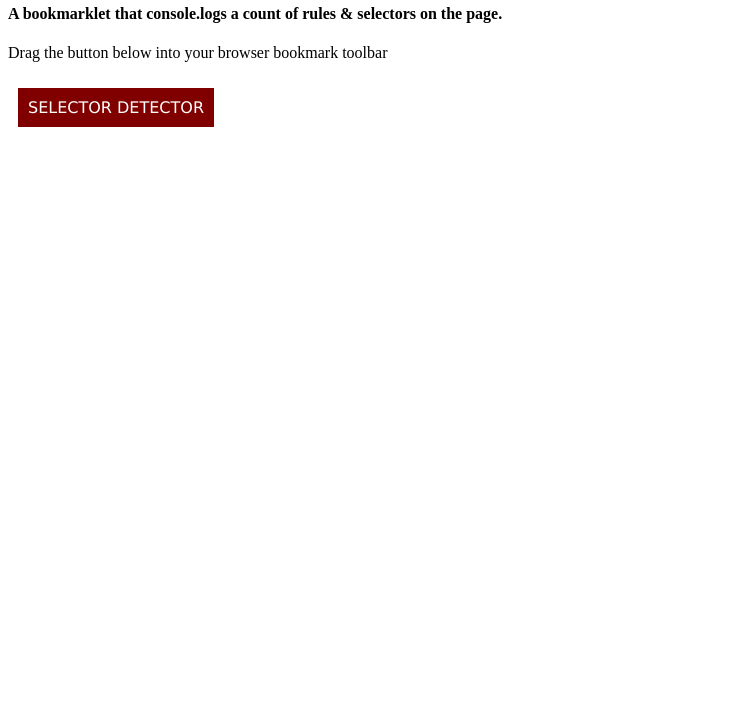
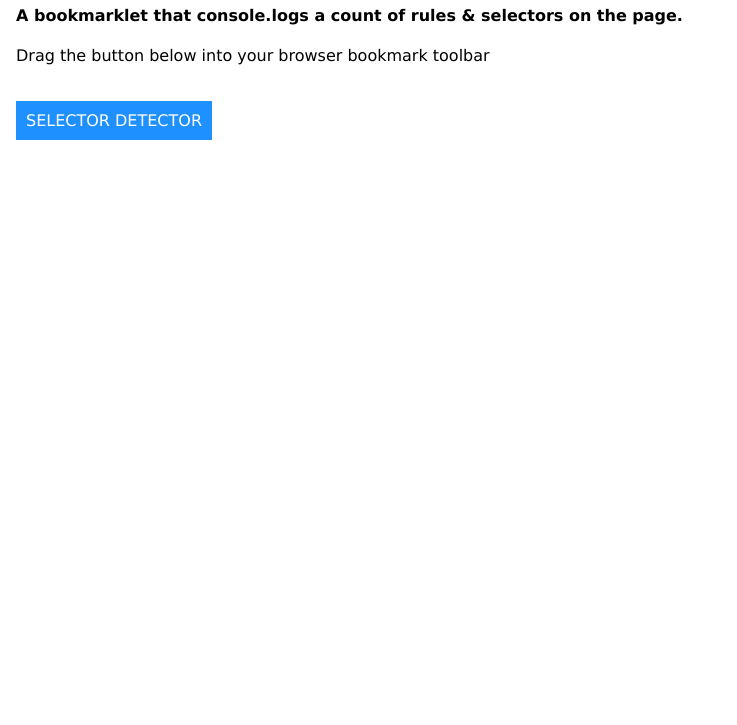
Before and after one commit to okize/selector-detector-bookmarklet, a website: page index-tmpl.html in a window 1280 px wide. Shown: the part 75-800 px from the top of the page, without its empty margins (0-737 px from the left). Drawn offline with Linux system fonts and the light colour scheme.

Commit message:
updates index template file

```diff
--- a/index-tmpl.html
+++ b/index-tmpl.html
@@ -4,12 +4,16 @@
   <meta charset="UTF-8">
   <title>Selector Detector Bookmarklet</title>
   <style type="text/css">
+    body {
+      margin: 1em;
+      font-family: Verdana, sans-serif;
+    }
     .bookmarklet {
       padding: 10px;
-    background-color: maroon;
+      background-color: DodgerBlue;
       color: white;
       display: inline-block;
-    margin: 10px;
+      margin-top: 20px;
       text-decoration: none;
       text-transform: uppercase;
       font-family: verdana, serif;
@@ -19,7 +23,7 @@
 <body>
 
   <h1>selector-detector-bookmarklet</h1>
-  <h4>A bookmarklet that console.logs a count of rules & selectors on the page.</h4>
+  <h4>A bookmarklet that console.logs a count of rules &amp; selectors on the page.</h4>
 
   <p>Drag the button below into your browser bookmark toolbar</p>
 
```
Lines whose indentation alone changed are shown as unchanged.
